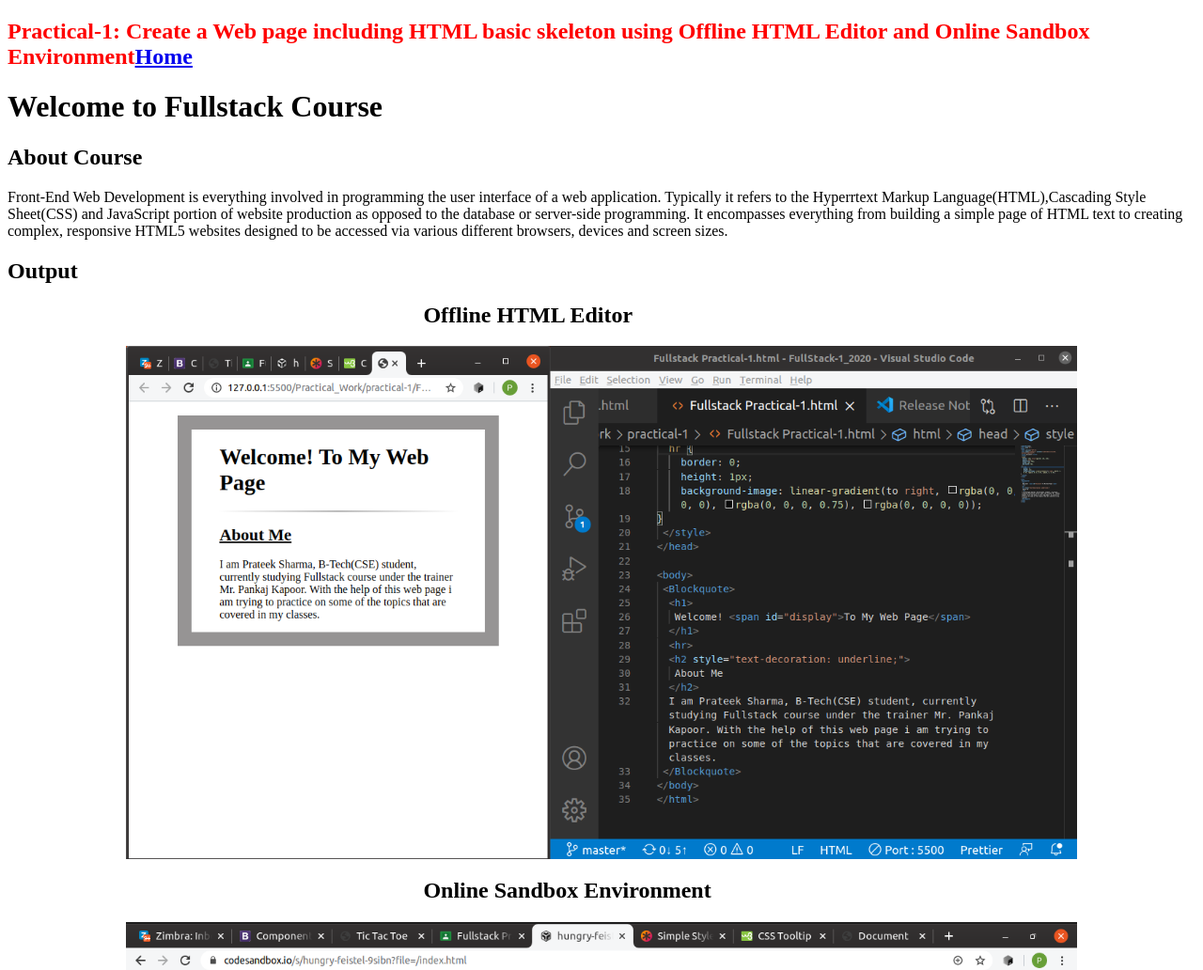
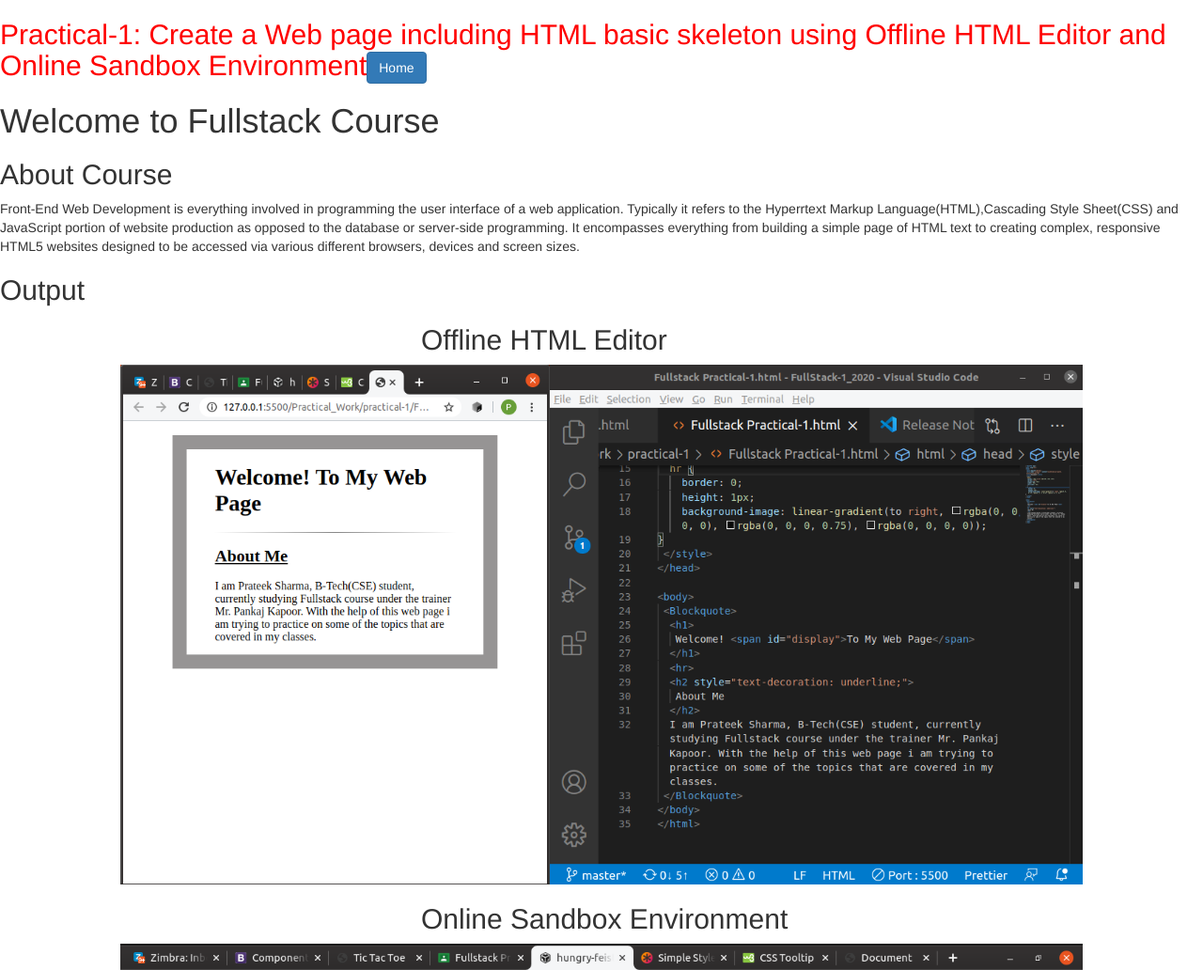
Before and after one commit to 98PrateekSharma/FullStack-1_2020, a plain HTML site: page Practical_Work/Practical-01/Practical-01.html in a window 1280 px wide. Shown: the top 1032 px of the page at 94% size. Drawn offline with Linux system fonts and the light colour scheme.

Commit message:
correction

```diff
--- a/Practical_Work/Practical-01/Practical-01.html
+++ b/Practical_Work/Practical-01/Practical-01.html
@@ -4,6 +4,7 @@
  <meta charset="UTF-8">
  <meta name="viewport" content="width=device-width, initial-scale=1.0">
  <title>Document</title>
+ <link rel="stylesheet" href="https://98prateeksharma.github.io/FullStack-1_2020/SmallGamingWork/bootstrap.css">
 </head>
 
 <body>
```
Also changed, not shown: Practical_Work/practical-02/Fullstack Practical-02.html (+1 -0 lines), Practical_Work/practical-03/practical-03.html (+1 -0 lines).
